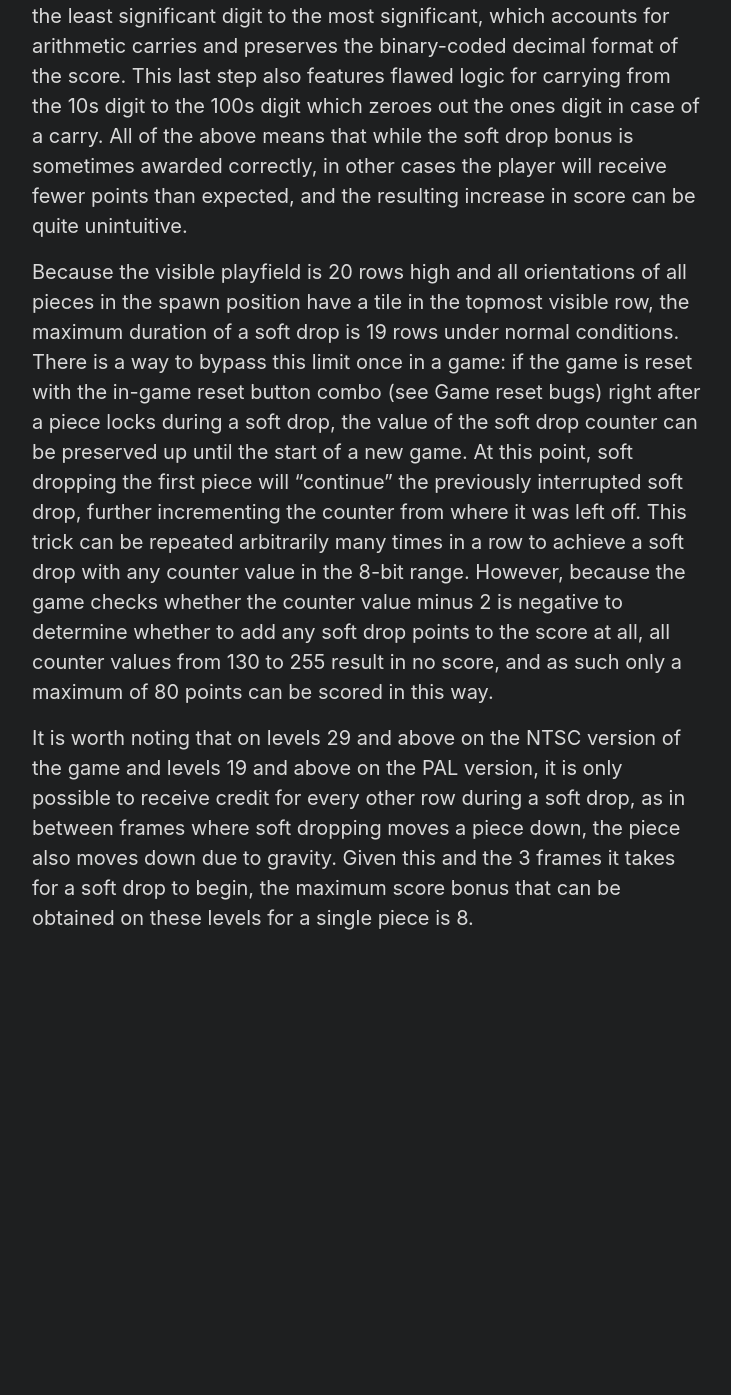
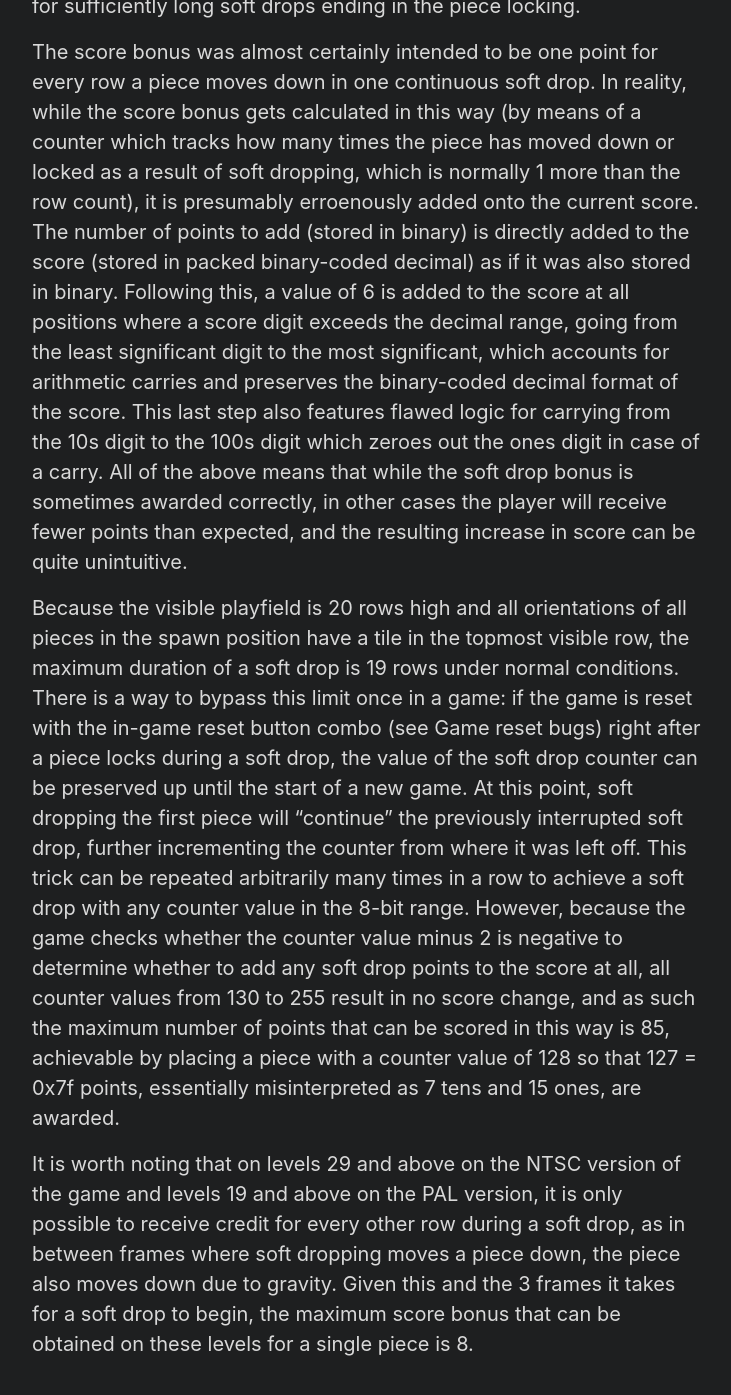
Before and after one commit to negative-seven/negative-seven.github.io, a Jekyll site: the page built from _pages/tetris_explained/index.md, in a window 1280 px wide and 1400 px high, scrolled down 12770 px. Shown: the top 1395 px of the window, without its empty margins (272-1003 px from the left). Built offline with Jekyll 4.4.1, drawn with Linux system fonts in a browser that asks for light colours; before the commit the page ends 13783 px from its top, so only the background shows below that; some of the changed lines change nothing that is shown; some of the changed text lies outside the part shown.

Commit message:
Fix some explanations in tetris_explained

```diff
--- a/_pages/tetris_explained/index.md
+++ b/_pages/tetris_explained/index.md
@@ -48,7 +48,14 @@
 
 Holding A, B, start and select exclusively while in-game and not paused resets the game. This is not the same kind of reset as pressing the reset button on the console, as it does not fully reinitialize the game state. This can lead to a number of bugs:
 
-* If performed on the first frame of gameplay after the level selection menu, the game music will continue playing on the title screen.
+* If performed at the same time as the music or a sound effect starts playing, that audio will play on the title screen. This includes:
+  * The first frame of gameplay, when the music first starts playing.
+  * Changes in the music speed, which cause the music to restart.
+  * The piece rotate sound effect.
+  * The piece lock sound effect.
+  * The game over sound effect.
+  * The level up sound effect.
+  * Line clear-related sound effects (some of which consist of multiple *de facto* sound effects that normally interrupt each other, but can be isolated with this bug).
 * If performed during a line clear animation, the effects of the line clear can be carried over to a new game. This can also happen if the line clear animation is interrupted by pressing the start button during the demo.
 * If performed in the middle of a soft drop, the duration of the soft drop can be carried over to a new game (see [Soft drop bugs](#soft-drop-bugs)).
 
@@ -106,6 +113,6 @@
 
 The score bonus was almost certainly intended to be one point for every row a piece moves down in one continuous soft drop. In reality, while the score bonus gets calculated in this way (by means of a counter which tracks how many times the piece has moved down or locked as a result of soft dropping, which is normally 1 more than the row count), it is presumably erroenously added onto the current score. The number of points to add (stored in binary) is directly added to the score (stored in packed binary-coded decimal) as if it was also stored in binary. Following this, a value of 6 is added to the score at all positions where a score digit exceeds the decimal range, going from the least significant digit to the most significant, which accounts for arithmetic carries and preserves the binary-coded decimal format of the score. This last step also features flawed logic for carrying from the 10s digit to the 100s digit which zeroes out the ones digit in case of a carry. All of the above means that while the soft drop bonus is sometimes awarded correctly, in other cases the player will receive fewer points than expected, and the resulting increase in score can be quite unintuitive.
 
-Because the visible playfield is 20 rows high and all orientations of all pieces in the spawn position have a tile in the topmost visible row, the maximum duration of a soft drop is 19 rows under normal conditions. There is a way to bypass this limit once in a game: if the game is reset with the in-game reset button combo (see Game reset bugs) right after a piece locks during a soft drop, the value of the soft drop counter can be preserved up until the start of a new game. At this point, soft dropping the first piece will "continue" the previously interrupted soft drop, further incrementing the counter from where it was left off. This trick can be repeated arbitrarily many times in a row to achieve a soft drop with any counter value in the 8-bit range. However, because the game checks whether the counter value minus 2 is negative to determine whether to add any soft drop points to the score at all, all counter values from 130 to 255 result in no score, and as such only a maximum of 80 points can be scored in this way.
+Because the visible playfield is 20 rows high and all orientations of all pieces in the spawn position have a tile in the topmost visible row, the maximum duration of a soft drop is 19 rows under normal conditions. There is a way to bypass this limit once in a game: if the game is reset with the in-game reset button combo (see Game reset bugs) right after a piece locks during a soft drop, the value of the soft drop counter can be preserved up until the start of a new game. At this point, soft dropping the first piece will "continue" the previously interrupted soft drop, further incrementing the counter from where it was left off. This trick can be repeated arbitrarily many times in a row to achieve a soft drop with any counter value in the 8-bit range. However, because the game checks whether the counter value minus 2 is negative to determine whether to add any soft drop points to the score at all, all counter values from 130 to 255 result in no score change, and as such the maximum number of points that can be scored in this way is 85, achievable by placing a piece with a counter value of 128 so that 127 = 0x7f points, essentially misinterpreted as 7 tens and 15 ones, are awarded.
 
 It is worth noting that on levels 29 and above on the NTSC version of the game and levels 19 and above on the PAL version, it is only possible to receive credit for every other row during a soft drop, as in between frames where soft dropping moves a piece down, the piece also moves down due to gravity. Given this and the 3 frames it takes for a soft drop to begin, the maximum score bonus that can be obtained on these levels for a single piece is 8.
```
